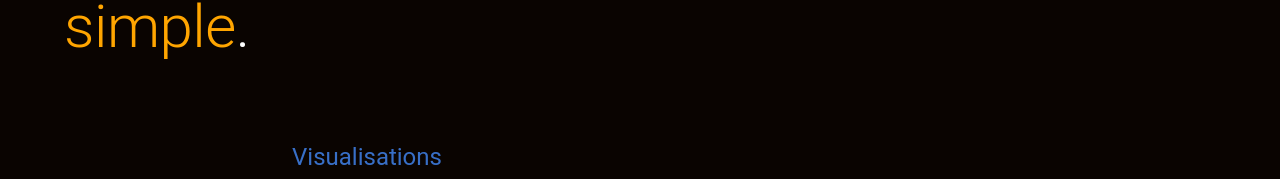
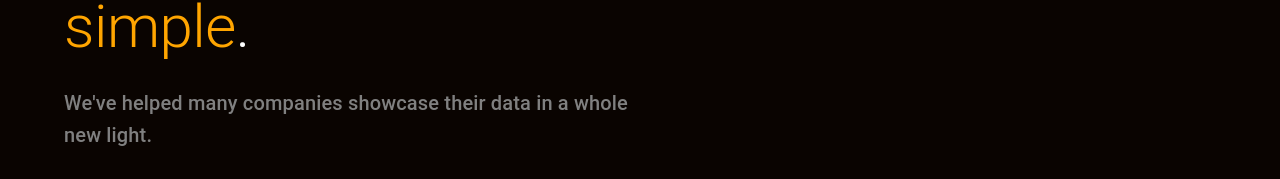
Before and after one commit to DoctorTone/drt-viz-ltd, a React (Vite) app: page /dataviz in a window 1280 px wide. Shown: the part 277-456 px from the top of the page. Built offline with nearby package versions, Linux system fonts and the light colour scheme.

Commit message:
Added intro text on dataviz page

```diff
--- a/src/components/FullPortfolio.tsx
+++ b/src/components/FullPortfolio.tsx
@@ -109,10 +109,19 @@ const FullPortfolio = () => {
         color="warning"
         sx={{ mb: 2, color: "orange", borderColor: "orange" }}
       />
-      <Grid container>
+      <Grid container spacing={4}>
         <Grid size={6}>
           <Typography variant="h2" sx={{ mb: 3 }}>
             Making complex data <span style={{ color: "orange" }}>simple</span>.
+          </Typography>
+        </Grid>
+      </Grid>
+
+      <Grid container>
+        <Grid size={6}>
+          <Typography variant="h6" sx={{ color: "grey" }}>
+            We've helped many companies showcase their data in a whole new
+            light.
           </Typography>
         </Grid>
       </Grid>
```
